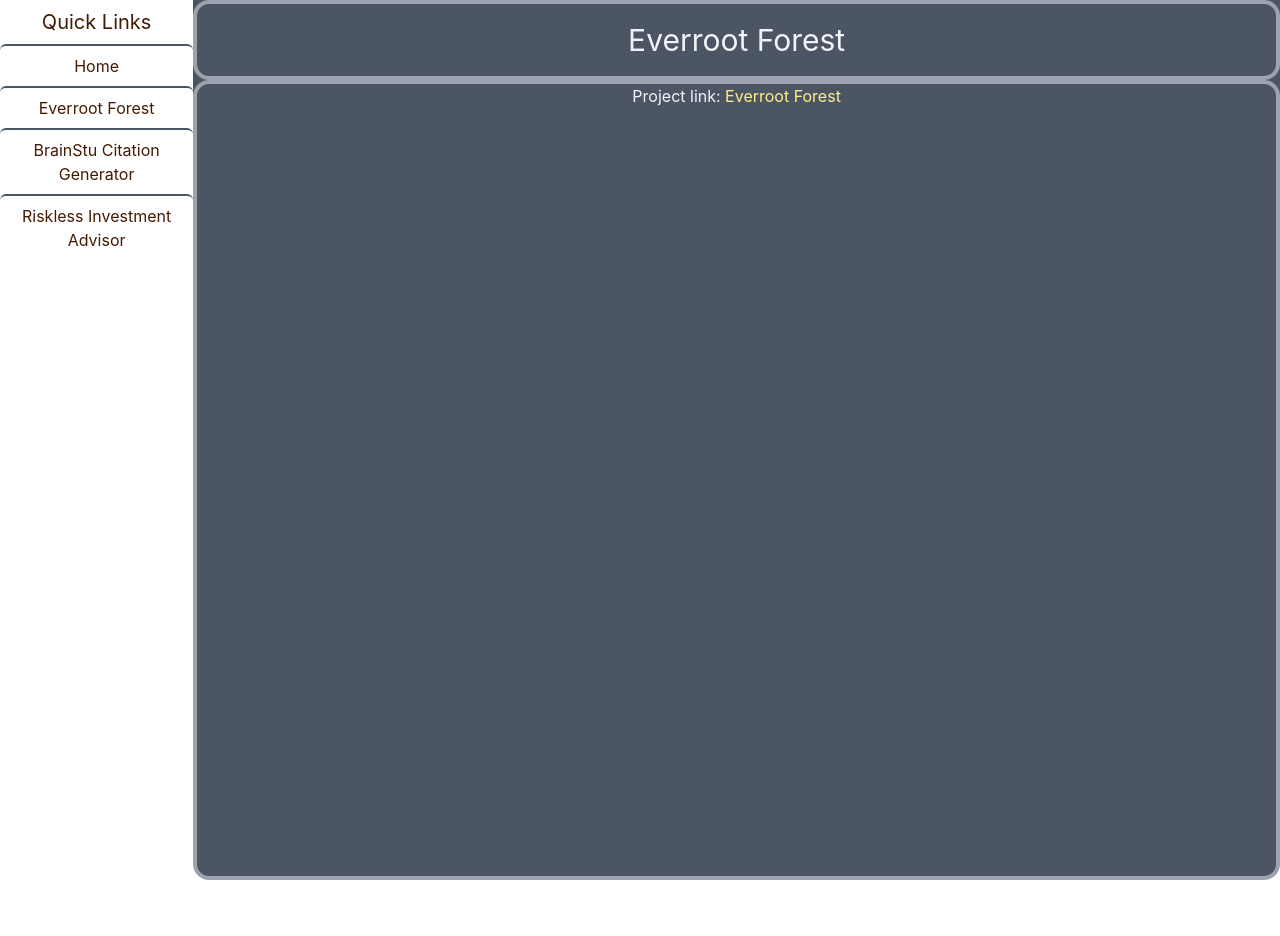
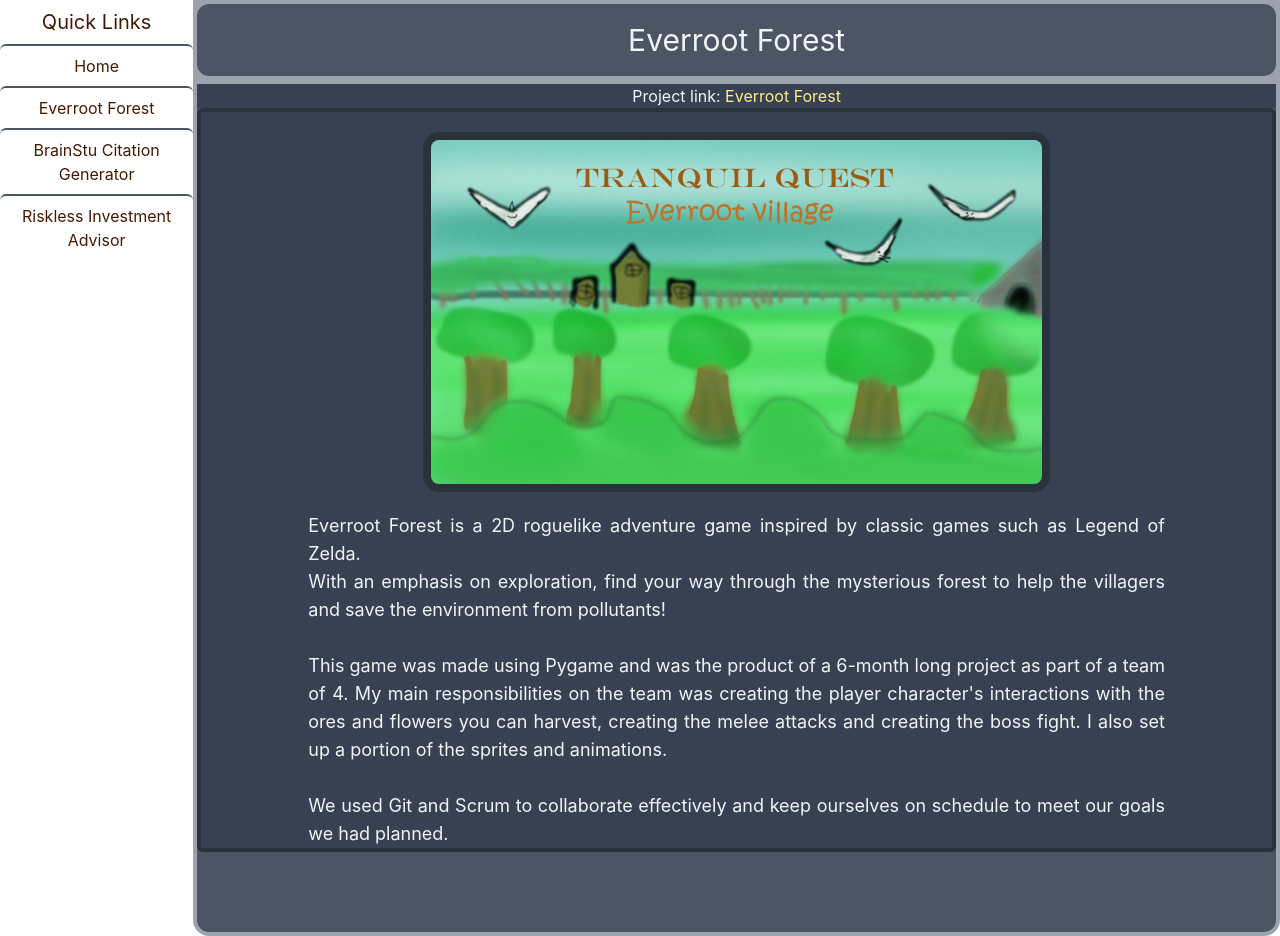
Before and after one commit to BonelessDonut/BonelessDonut.github.io, a React (Create React App) app: page /everrootForest in a window 1280 px wide. Before the commit the page ends 880 px from the top, so only its background shows below. Built offline with nearby package versions, Linux system fonts and the light colour scheme.

Commit message:
Updated text styles on the homepage and added new content to the everroot forest project page

```diff
--- a/src/App.tsx
+++ b/src/App.tsx
@@ -1,6 +1,5 @@
 import { Route, createBrowserRouter, createRoutesFromElements, RouterProvider } from 'react-router-dom';
 import React from 'react';
-import logo from './logo.svg';
 import './App.css';
 import Homepage from './Pages/Homepage';
 import MainLayout from './Pages/MainLayout';
@@ -12,17 +11,26 @@ function App() {
         <Route index element={<Homepage></Homepage>}></Route>
         <Route path="/everrootForest" element={
           <ProjectPage pageInfo={
-            {title: "Everroot Forest", repoAddress: "https://github.com/BonelessDonut/Everroot-Forest-Project"}
+            {title: "Everroot Forest",
+            repoAddress: "https://github.com/BonelessDonut/Everroot-Forest-Project",
+            id : "everrootForest",
+            }
         }></ProjectPage>
           }></Route>
         <Route path="/brainstu" element={
           <ProjectPage pageInfo={
-            {title: "Brain Stu Citation Generator", repoAddress: ""}
+            {title: "Brain Stu Citation Generator",
+              repoAddress: "",
+              id : "brainstu",
+              }
         }></ProjectPage>
           }></Route>
         <Route path="/riskless" element={
           <ProjectPage pageInfo={
-            {title: "Riskless Investment Advisor", repoAddress: ""}
+            {title: "Riskless Investment Advisor",
+              repoAddress: "",
+              id : "riskless",
+            }
         }></ProjectPage>
           }></Route>
       </Route>
--- /dev/null
+++ b/src/Components/BrainStu.tsx
@@ -0,0 +1,9 @@
+import React from 'react'
+
+const BrainStu = () => {
+  return (
+    <div>BrainStu</div>
+  )
+}
+
+export default BrainStu
--- /dev/null
+++ b/src/Components/EverrootForest.tsx
@@ -0,0 +1,37 @@
+import React from 'react'
+import titleScreen from '../images/everrootForestTitleScreen.png';
+
+const EverrootForest = () => {
+  return (
+    <div className='bg-gray-700 rounded-md border-black border-4 border-opacity-25 flex flex-col justify-center items-center'>
+        <div
+        id="banner-image-container"
+        className="h-96 flex justify-center my-2 p-3"
+        >
+            <img
+            id="title-screen-pic"
+            src= {titleScreen}
+            alt="Everroot Forest Title Screen"
+            className="h-full rounded-2xl border-solid border-opacity-25 border-black border-8"
+            >
+            </img>
+        </div>
+        <p className='text-lg text-justify w-[80%]'>
+            Everroot Forest is a 2D roguelike adventure game inspired by classic games such as Legend of Zelda.
+            <br></br>
+            With an emphasis on exploration, find your way through the mysterious forest to help the villagers and save the environment from pollutants!
+            <br></br>
+            <br></br>
+            This game was made using Pygame and was the product of a 6-month long project as part of a team of 4.
+            My main responsibilities on the team was creating the player character's interactions with the ores and flowers you can harvest,
+            creating the melee attacks and creating the boss fight. I also set up a portion of the sprites and animations.
+            <br></br>
+            <br></br>
+            We used Git and Scrum to collaborate effectively and keep ourselves on schedule to meet our goals we had planned.
+        </p>
+
+    </div>
+  )
+}
+
+export default EverrootForest
--- a/src/Components/Navbar.tsx
+++ b/src/Components/Navbar.tsx
@@ -29,8 +29,8 @@ const Navbar = () => {
     <div className="w-25 h-screen text-amber-950">
         <h2 className="text-xl p-2">Quick Links</h2>
         <ul>
-            {testArr.map((item)=> <li className="p-2 text-base border-gray-600 border-t-2 rounded-md cursor-pointer hover:bg-slate-200 active:bg-slate-300">
-                <Link to={item.href}>{item.name}</Link>
+            {testArr.map((item)=> <li className="p-2 text-base border-gray-600 border-t-2 rounded-md hover:bg-slate-200 active:bg-slate-300">
+                <Link to={item.href} className='cursor-pointer'>{item.name}</Link>
             </li>)}
         </ul>
     </div>
--- /dev/null
+++ b/src/Components/Riskless.tsx
@@ -0,0 +1,9 @@
+import React from 'react'
+
+const Riskless = () => {
+  return (
+    <div>Riskless</div>
+  )
+}
+
+export default Riskless
--- a/src/Pages/Homepage.tsx
+++ b/src/Pages/Homepage.tsx
@@ -1,51 +1,55 @@
 import React from 'react'
-import Navbar from '../Components/Navbar';
 import "../index.css";
 import bioPic from '../images/eddieSuberLinkedinBioPic.jpeg';
-import { AiFillLinkedin, AiFillGithub } from 'react-icons/ai';
 
 const Homepage = () => {
 
   document.title = "Eddie Suber Portfolio";
 
   return (
-    <div id="page-background" className="w-screen h-screen bg-gray-400 flex flex-col">
+    <div id="page-background" className="w-screen bg-gray-400 flex flex-col">
       <div id="page-header" className="w-full bg-gray-600 border-gray-400 border-4 rounded-2xl h-20 justify-center items-center flex text-slate-100">
         <h1 id="name" className="text-center text-4xl">Welcome to Eddie Suber's Portfolio</h1>
       </div>
-      <div id="page-body" className="bg-gray-600 w-full h-full border-gray-400 border-4 rounded-2xl text-slate-100 flex flex-col">
+      <div id="page-body" className="bg-gray-600 w-full h-[90%] border-gray-400 border-4 rounded-2xl text-slate-100 flex flex-col">
         <div id="about-me" className="h-full bg-gray-700 rounded-md border-gray-400 border-2">
           <h2 className="text-3xl font-semibold border-b-2 border-double mb-2">About Me</h2>
-          <div id="top-bio-panel" className="border-4 border-black border-opacity-25 flex flex-row w-full h-[50%] justify-center space-x-64 items-center">
-            <p className="max-w-[50%] text-lg"> <span className="font-medium text-xl">Hello!</span> I am an undergraduate student at Drexel University studying Computer Science.
+          <div id="top-bio-panel" className="p-20 border-4 border-black border-opacity-25 flex flex-row w-full h-[50%] justify-center space-x-64 items-center">
+            <p className="max-w-[50%] text-lg text-justify"> <span className="font-medium text-xl">Hello!</span> I am an undergraduate student at Drexel University studying Computer Science.
             I enjoy being challenged and excel when with other innovative people.
             I aspire to find ways to weave creativity into designing programs and coding.
+            <br></br>
+            <br></br>
             I am interested in software development, game development, and collaborative problem solving,
             but I am passionate about learning and would love to explore other areas as well.
             <br></br>
+            <br></br>
             To me, coding is a method for creating tools to automate some process or otherwise help people.
+            <br></br>
             <br></br>
             The human element is the most important to me and people should always be kept centered when developing technology.
             </p>
             <img
             id="bio-picture"
-            alt="Picture of Eddie Suber"
+            alt="Eddie Suber"
             src={bioPic}
             className="h-[80%] rounded-full border-opacity-20 border-black border-8"
             >
 
             </img>
           </div>
-          <div id="bottom-bio-panel" className="w-full h-[50%] flex items-center flex-col p-3 border-black border-4 border-opacity-25">
-            <h3 className="m-2 text-2xl font-bold border-b-2">My Origin Story</h3>
-            <p className="text-center max-w-[75%] text-lg">
+          <div id="bottom-bio-panel" className="w-full h-[50%] flex place-content-evenly items-center flex-col border-black border-4 border-opacity-25">
+            <h3 className="text-2xl font-bold border-b-2">My Origin Story</h3>
+            <p className="text-justify max-w-[75%] text-lg">
               A fun weekend during my childhood would be getting to play Super Smash Bros. or Legend of Zelda with my sisters and their friends.
               Video games began as not only a hobby, but also a core part of how I experienced stories.
               As I grew older and had other responsibilities such as school work or a job, I still kept gaming as a part of who I am.
               Playing games together was and still is one of the main ways I love spending time with people.
               <br></br>
+              <br></br>
               I initially became interested in programming when I learned that is video games are made -
               but I didn't know about the countless hours of hard work brainstoring, designing, coding and redesigning that go into the creation of a single game.
+              <br></br>
               <br></br>
               From my interest in games, I learned a bit more about coding and how computers work and it has captivated me ever since.
               The progression of how computer technology evolved from needing an entire room to fit one computer, to present day where millions carry a tiny computer around in their pocket everyday that has far greater capabilities fascinates me.
@@ -59,7 +63,8 @@ const Homepage = () => {
               <a
               className="links"
               href="https://www.linkedin.com/in/eddie-suber-369370296/"
-              target='_blank'>
+              target='_blank'
+              rel="noreferrer">
                 LinkedIn
               </a>
             </li>
@@ -68,6 +73,7 @@ const Homepage = () => {
               className="links"
               href="https://github.com/BonelessDonut"
               target="_blank"
+              rel="noreferrer"
               >
                 Github
               </a>
--- a/src/Pages/ProjectPage.tsx
+++ b/src/Pages/ProjectPage.tsx
@@ -1,24 +1,37 @@
-import React from 'react'
+import React, { ReactElement } from 'react'
 import "../index.css";
+import EverrootForest from '../Components/EverrootForest';
+import BrainStu from '../Components/BrainStu';
+import Riskless from '../Components/Riskless';
+
+type PageDirectory = Record<string, ReactElement>;
+
+const projectPages: PageDirectory = {
+    "everrootForest" : (<EverrootForest></EverrootForest>),
+    "brainstu" : (<BrainStu></BrainStu>),
+    "riskless" : (<Riskless></Riskless>)
+}
 
 interface ProjectInfo {
     title: string,
     repoAddress?: string,
+    id : string,
 }
-const ProjectPage = ( {pageInfo = {title: "Project", repoAddress: "/"}} ) => {
+const ProjectPage = ( {pageInfo = {title: "Project", repoAddress: "/", id : ""}} ) => {
     const myPageInfo: ProjectInfo = pageInfo;
     return (
-        <div id="page-background" className="w-screen h-screen bg-gray-600">
+        <div id="page-background" className="w-screen bg-gray-400">
             <div id="page-header" className="w-full bg-gray-600 border-gray-400 border-4 rounded-2xl h-20 justify-center items-center flex text-slate-100">
             <h1 id="name" className="text-center text-3xl">{myPageInfo.title}</h1>
         </div>
         <div id="page-body" className="bg-gray-600 w-full h-full border-gray-400 border-4 rounded-2xl text-slate-100">
             {myPageInfo.repoAddress !== "" ?
-            <h3>
+            <h3 className="bg-gray-700 w-full">
                 Project link: <a className="links" href={myPageInfo.repoAddress} target="_black">{myPageInfo.title}</a>
             </h3>
             : ""
             }
+            {myPageInfo.id !== "" ? projectPages[`${myPageInfo.id}`] : ""}
         </div>
         </div>
     )
```
Also changed, not shown: src/images/everrootForestTitleScreen.png (added).
